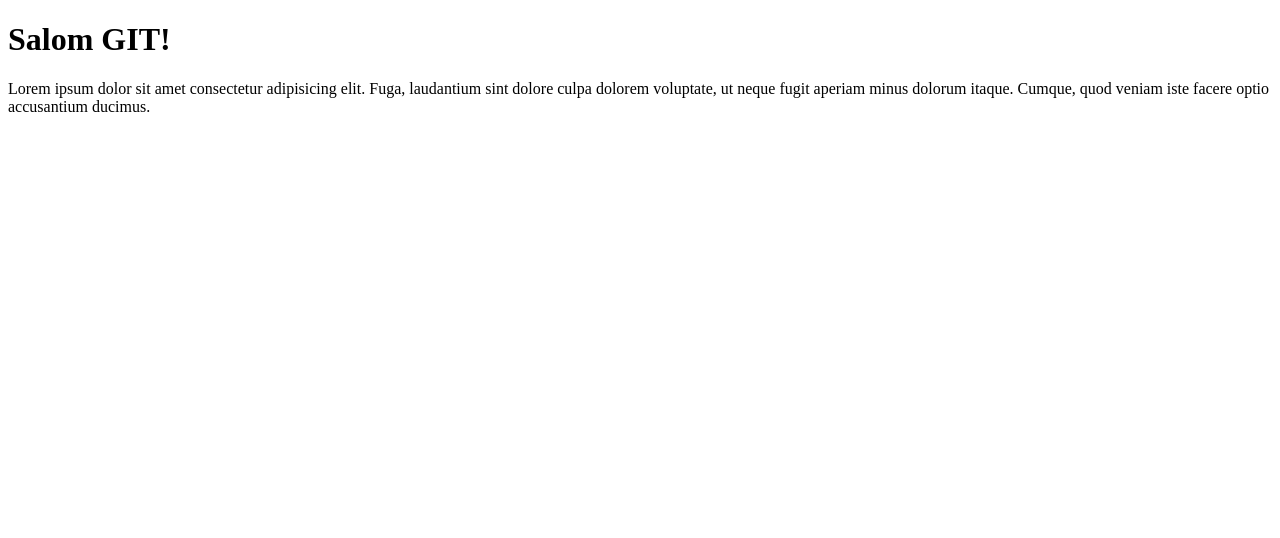
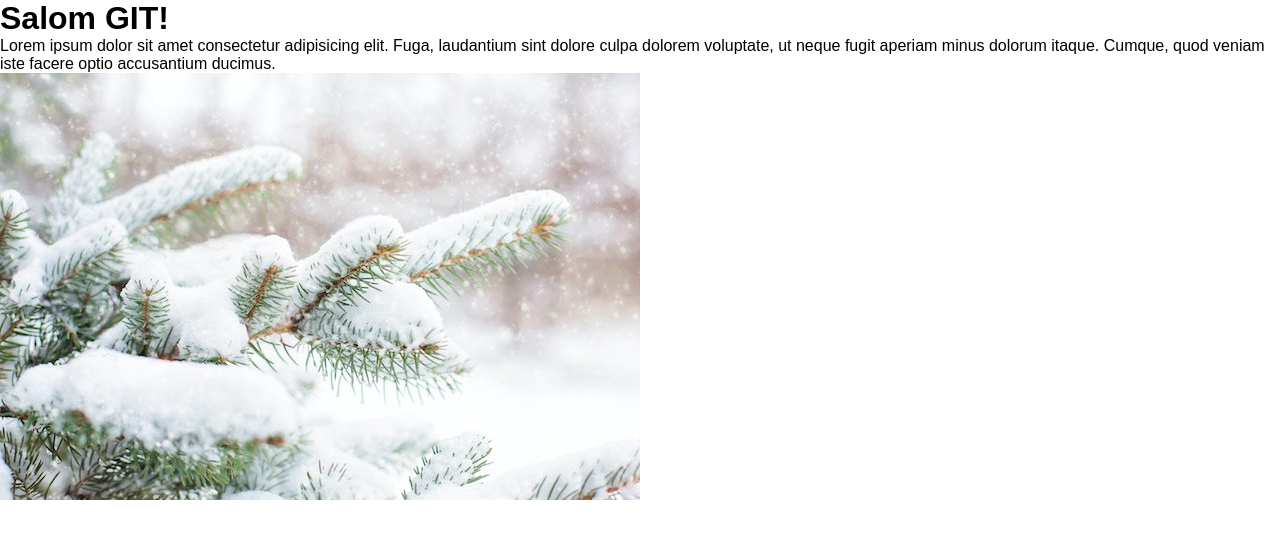
Before and after one commit to egamberdiyevalisherjon/nt-108-2-2, a plain HTML site: page index.html in a window 1280 px wide. Drawn offline with Linux system fonts and the light colour scheme.

Commit message:
tanish xolat

```diff
--- a/index.html
+++ b/index.html
@@ -2,9 +2,15 @@
 <html lang="en">
   <head>
     <title>2-dars</title>
+    <link rel="stylesheet" href="./styles/main.css" />
   </head>
   <body>
     <h1>Salom GIT!</h1>
-    <p>Lorem ipsum dolor sit amet consectetur adipisicing elit. Fuga, laudantium sint dolore culpa dolorem voluptate, ut neque fugit aperiam minus dolorum itaque. Cumque, quod veniam iste facere optio accusantium ducimus.</p>
+    <p>
+      Lorem ipsum dolor sit amet consectetur adipisicing elit. Fuga, laudantium
+      sint dolore culpa dolorem voluptate, ut neque fugit aperiam minus dolorum
+      itaque. Cumque, quod veniam iste facere optio accusantium ducimus.
+    </p>
+    <img src="./images/tanish-xolat.jpg" alt="Tanish boladan tanish Xolat" />
   </body>
 </html>
--- a/styles/main.css
+++ b/styles/main.css
@@ -0,0 +1,24 @@
+* {
+  margin: 0;
+  padding: 0;
+  box-sizing: border-box;
+  scroll-behavior: smooth;
+}
+
+body {
+  font-family: sans-serif;
+}
+
+a {
+  color: inherit;
+  text-decoration: none;
+}
+
+img {
+  max-width: 100%;
+  max-height: 100%;
+}
+
+ul {
+  list-style: none;
+}
```
Also changed, not shown: images/tanish-xolat.jpg (added).
